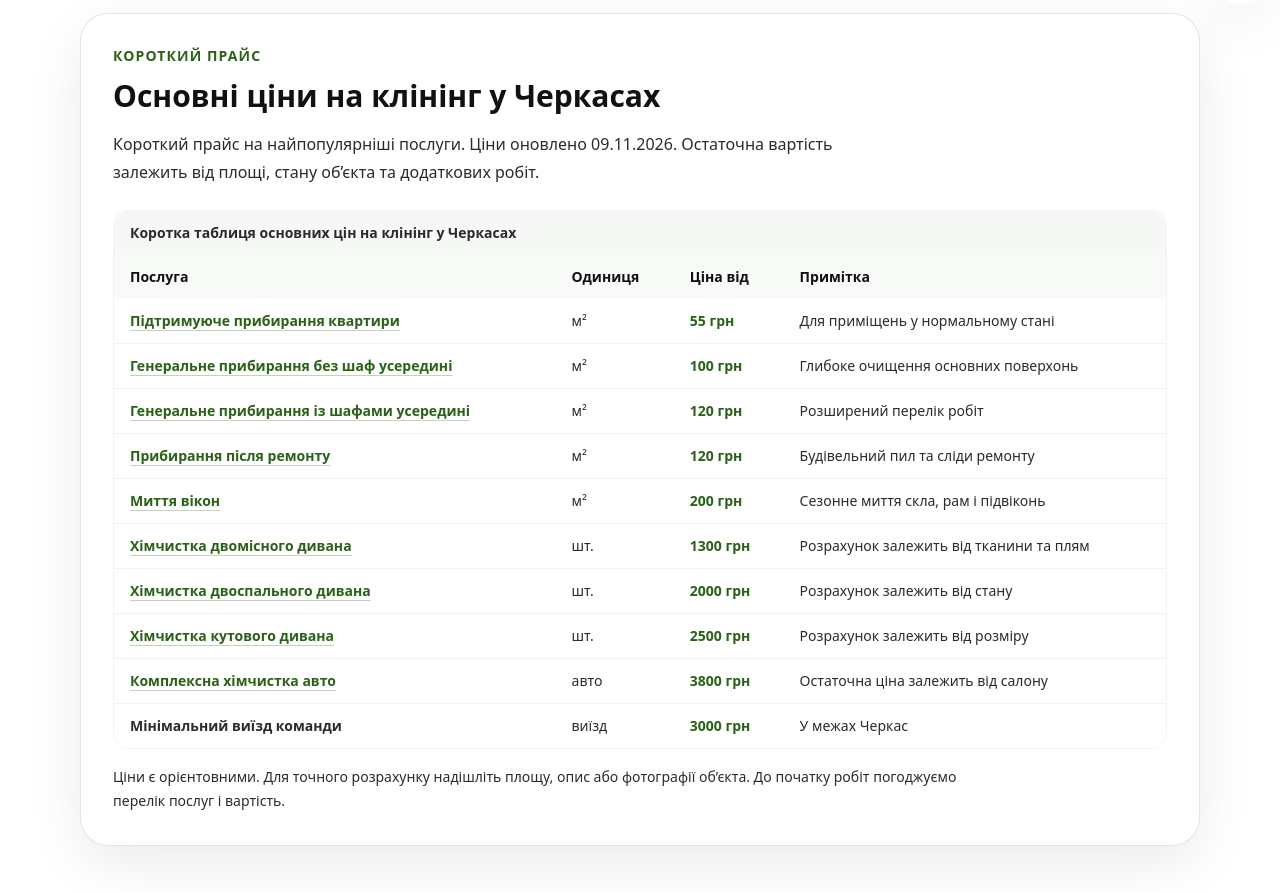
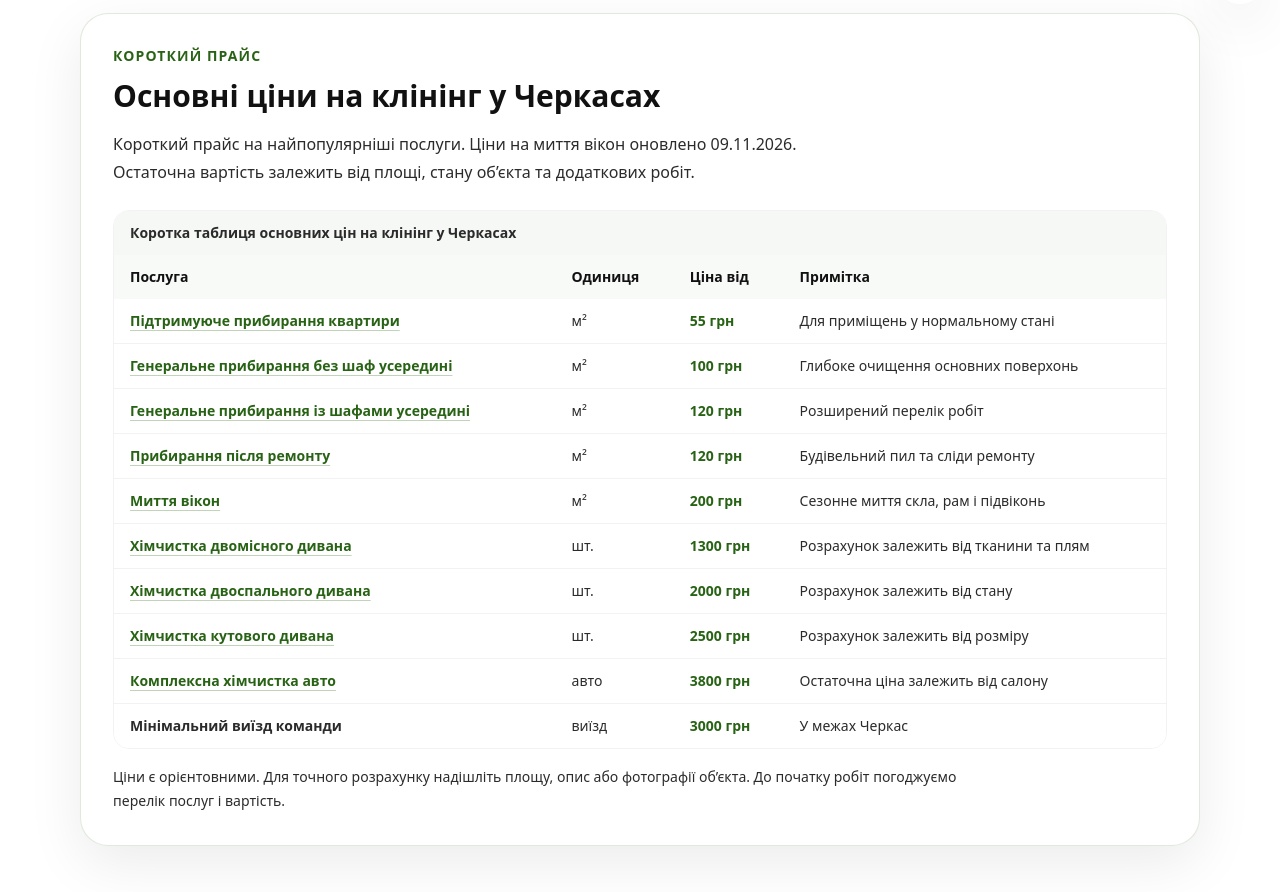
Before and after one commit to Emelkey/formula-chystoty-site, a Next.js app: page /tsiny in a window 1280 px wide. Shown: the part 780-1672 px from the top of the page. Built offline with nearby package versions, Linux system fonts and the light colour scheme.

Commit message:
Scope November price update date to window cleaning only

```diff
--- a/components/PricesSeoPage.tsx
+++ b/components/PricesSeoPage.tsx
@@ -1,4 +1,4 @@
-import { minimumVisitPrice, minimumVisitFromPrice, pricesUpdatedOn } from "@/lib/order-conditions";
+import { minimumVisitPrice, minimumVisitFromPrice, windowPricesUpdatedOn } from "@/lib/order-conditions";
 import { priceTarget } from "@/seo/price-links";
 import { CheckCircle2 } from "lucide-react";
 import { Breadcrumbs } from "@/components/Breadcrumbs";
@@ -417,7 +417,7 @@ export function PricesSeoPage({
               <p className="mb-3 text-sm font-semibold uppercase tracking-[0.08em] text-brand-hover">Короткий прайс</p>
               <h2 className="text-3xl font-bold text-brand-black">Основні ціни на клінінг у Черкасах</h2>
               <p className="mt-4 leading-7 text-brand-graphite">
-                Короткий прайс на найпопулярніші послуги. Ціни оновлено {pricesUpdatedOn}. Остаточна вартість залежить від площі, стану об’єкта та додаткових робіт.
+                Короткий прайс на найпопулярніші послуги. Ціни на миття вікон оновлено {windowPricesUpdatedOn}. Остаточна вартість залежить від площі, стану об’єкта та додаткових робіт.
               </p>
             </div>
             <div className="mt-6 min-w-0 overflow-x-auto rounded-2xl border border-black/5">
--- a/lib/order-conditions.ts
+++ b/lib/order-conditions.ts
@@ -2,5 +2,5 @@
 export const minimumVisitPrice = "3000 грн";
 export const minimumVisitFromPrice = `від ${minimumVisitPrice}`;
 
-// Latest approved price change, not the date of an automated page visit.
-export const pricesUpdatedOn = "09.11.2026";
+// Latest approved window-cleaning price change; does not date the entire price list.
+export const windowPricesUpdatedOn = "09.11.2026";
```
Also changed, not shown: 1 other file (tests, documents, lock files or other folders).
